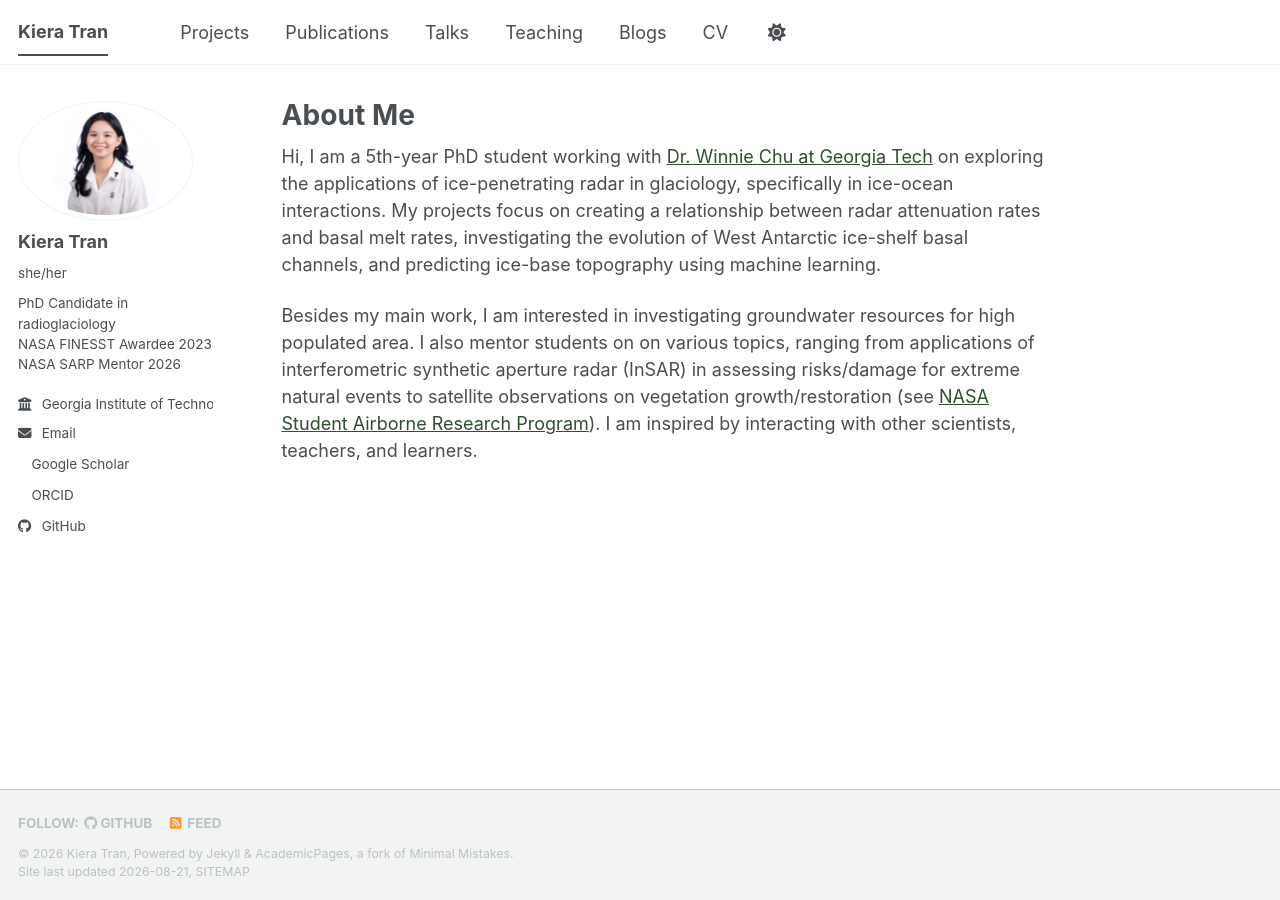
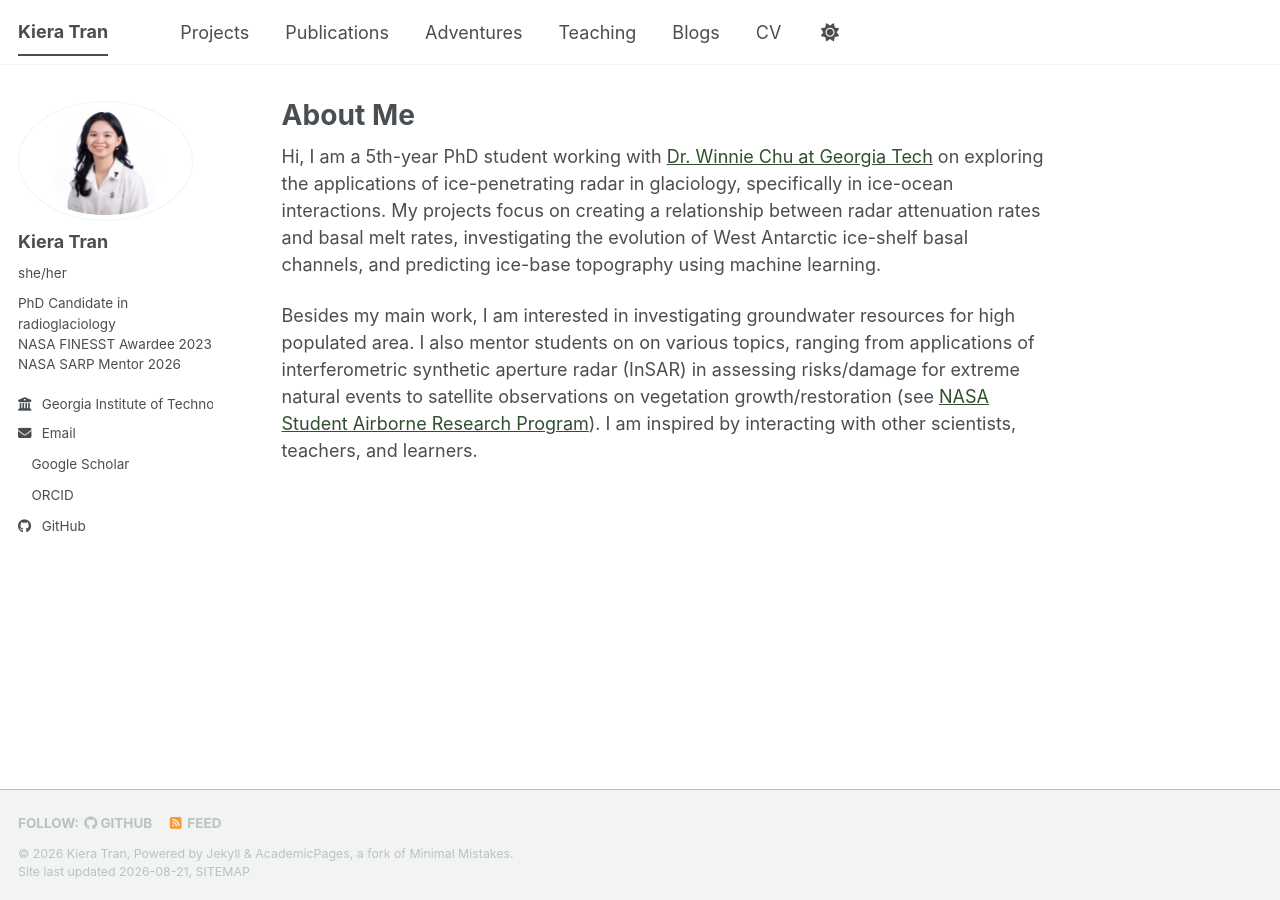
Before and after one commit to kieratran/kieratran.github.io, a Jekyll site: the page built from _pages/about.md, in a window 1280 px wide. Built offline with Jekyll 4.4.1, drawn with Linux system fonts in a browser that asks for light colours; a style sheet for code colours, icons or effects is not loaded.

Commit message:
Update navigation.yml

```diff
--- a/_data/navigation.yml
+++ b/_data/navigation.yml
@@ -14,8 +14,8 @@ main:
   - title: "Publications"
     url: /publications/
 
-  - title: "Talks"
-    url: /talks/
+  - title: "Adventures"
+    url: /adventures/
 
   - title: "Teaching"
     url: /teaching/
```
